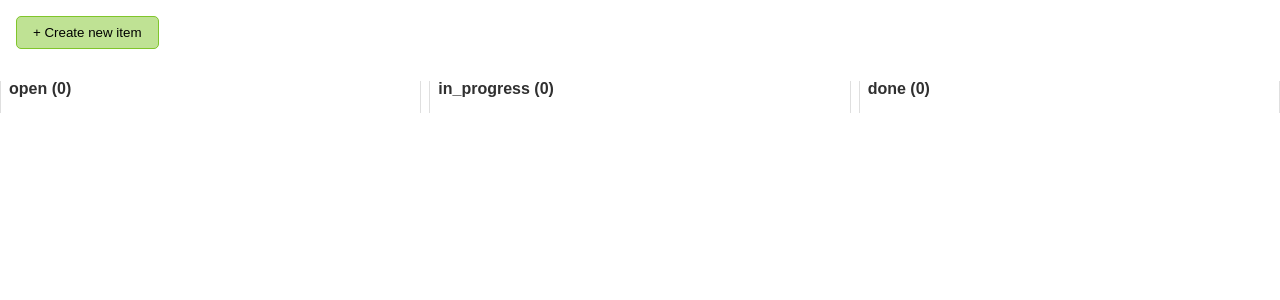
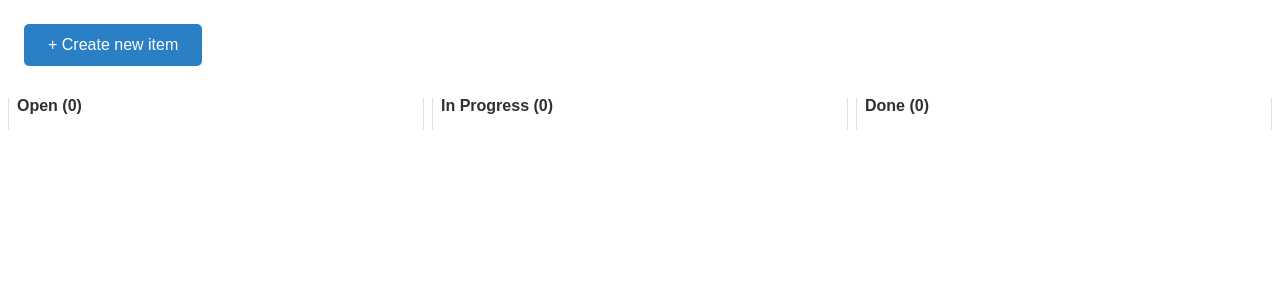
Before and after one commit to eriknoorland/project-todos, a React (Create React App) app: page / in a window 1280 px wide. Shown: the top 300 px of the page. Built offline with nearby package versions, Linux system fonts and the light colour scheme.

Commit message:
Design improvements

```diff
--- a/src/App.scss
+++ b/src/App.scss
@@ -4,11 +4,19 @@
 
 .createButton {
   margin: 0 0 16px 0;
-  padding: 8px 16px;
+  padding: 12px 24px;
   border-radius: 5px;
-  border: 1px solid #80C52B;
-  background: rgba(#80C52B, 0.5);
+  border: none;
+  background: #2B80C5;
+  color: #fff;
+  font-size: 16px;
   appearance: none;
+  cursor: pointer;
+  transition: background .25s;
+
+  &:hover {
+    background: rgba(#2B80C5, 0.85);
+  }
 }
 
 .columns {
--- a/src/Column.scss
+++ b/src/Column.scss
@@ -8,6 +8,7 @@
 .column__title {
   margin: 0 0 16px 0;
   font-weight: bold;
+  text-transform: capitalize;
 }
 
 .column__dropPlaceholder {
--- a/src/Column.tsx
+++ b/src/Column.tsx
@@ -64,7 +64,7 @@ const Column = (props: ColumnProps) => {
       className="column"
     >
       <div className="column__title">
-        {props.status} ({ filteredItems.length })
+        {props.status.replace('_', ' ')} ({ filteredItems.length })
       </div>
 
       {sortedItems.map(item => {
--- a/src/Item.scss
+++ b/src/Item.scss
@@ -34,6 +34,7 @@
 
 .item__priorityLabel {
   font-size: 14px;
+  text-transform: capitalize;
 }
 
 .item__actions {
--- a/src/index.scss
+++ b/src/index.scss
@@ -54,6 +54,7 @@ table {
 }
 
 html {
+	padding: 8px;
   font-family: Arial, Helvetica, sans-serif;
   color: #303030;
 }
```
